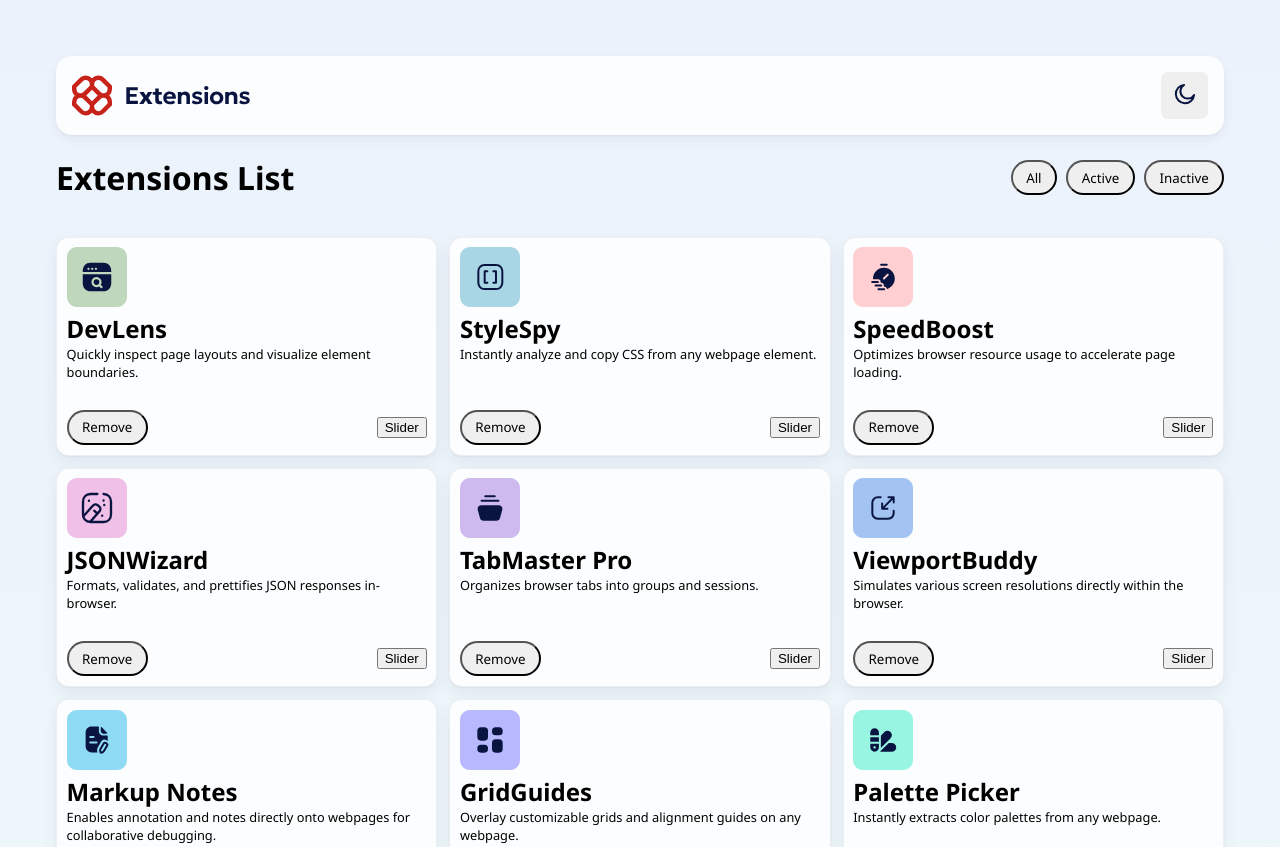
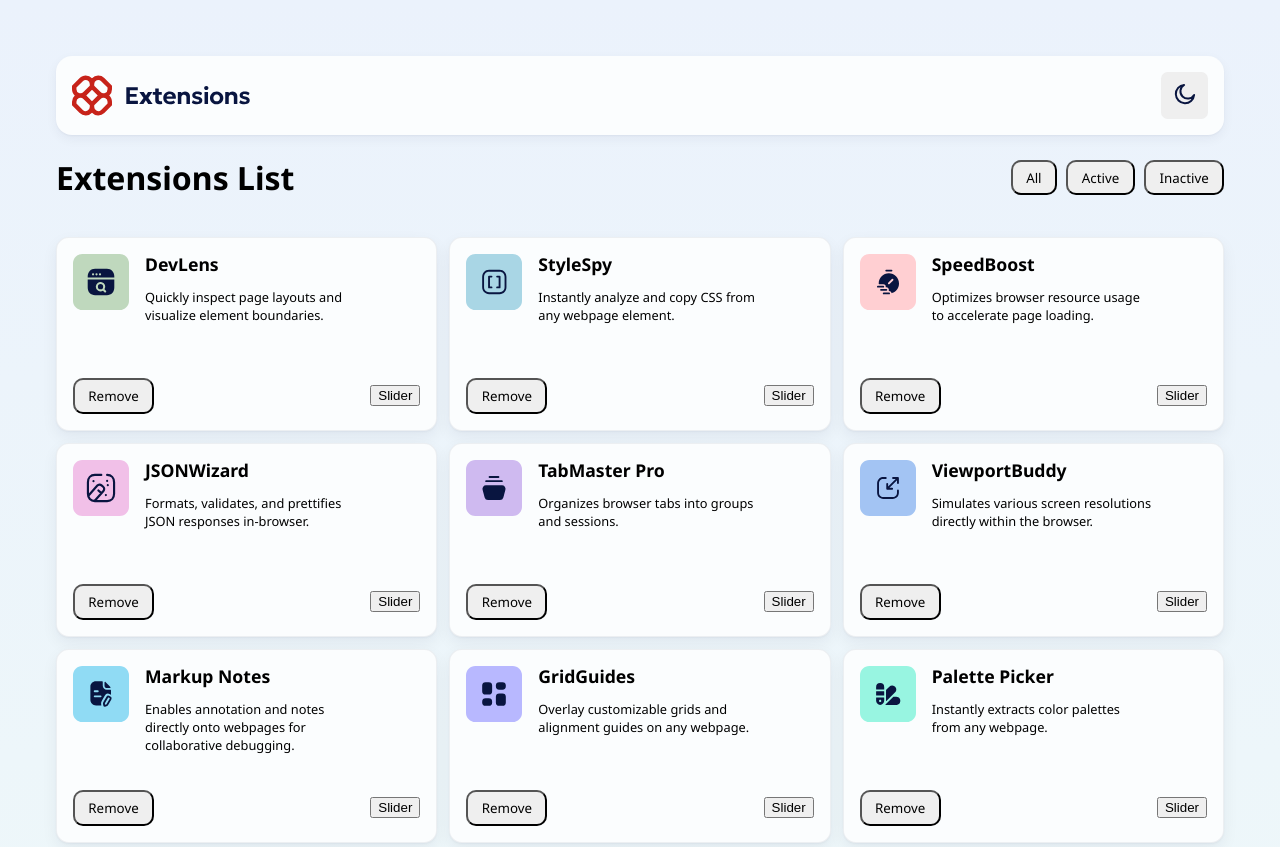
Before and after one commit to kilocharlie96/browser-extensions-manager-ui, a plain HTML site: page index.html in a window 1280 px wide. Shown: the top 847 px of the page. Drawn offline with Linux system fonts and the light colour scheme.

Commit message:
Refactor css structure, border radiuses for buttons and cards, improve card layout

```diff
--- a/style.css
+++ b/style.css
@@ -37,17 +37,17 @@ a {
   align-items: center;
 }
 
+.basic-button {
+  font-family: "Noto Sans", sans-serif;
+  padding: 0.5em 1em;
+  border-radius: 0.75em;
+}
+
 /* ELEMENTS */
 .app {
   max-width: 1168px;
   margin-inline: auto;
   padding: 3em;
-}
-
-.basic-button {
-  font-family: "Noto Sans", sans-serif;
-  padding: 0.5em 1em;
-  border-radius: 2em;
 }
 
 /* HEADER */
@@ -88,13 +88,15 @@ ul.extensions-list {
 
 /* card */
 li.extensions-list-item {
-  min-height: 198px;
+  min-height: 160px;
   display: flex;
   flex-direction: column;
   justify-content: space-between;
+  overflow: hidden;
+
+  padding: 1em;
 
   background-color: var(--color-neutral-0);
-  padding: 0.6em;
   border-radius: 0.8em;
   border: 1px solid rgba(10, 19, 55, 0.06);
   box-shadow:
@@ -103,17 +105,27 @@ li.extensions-list-item {
 }
 
 .card-content {
-  /* display: grid;
-  grid-template-columns: 1fr 4fr; */
+  display: flex;
+  align-items: flex-start;
+}
+
+.card-content img {
+  width: 3.5em;
+  margin-right: 1em;
 }
 
 .card-content h2 {
   margin: 0;
+  margin-bottom: 0.8em;
+
+  line-height: 20px;
+  font-size: 1.1em;
 }
 
 .card-content p {
   font-size: 0.8em;
   margin: 0;
+  width: 80%;
 }
 
 /* FOOTER */
@@ -124,9 +136,3 @@ li.extensions-list-item {
 .attribution a {
   color: hsl(228, 45%, 44%);
 }
-/*
-@media (max-width: 980px) {
-  ul.extensions-list {
-    grid-template-columns: 1fr 1fr;
-  }
-} */
```
